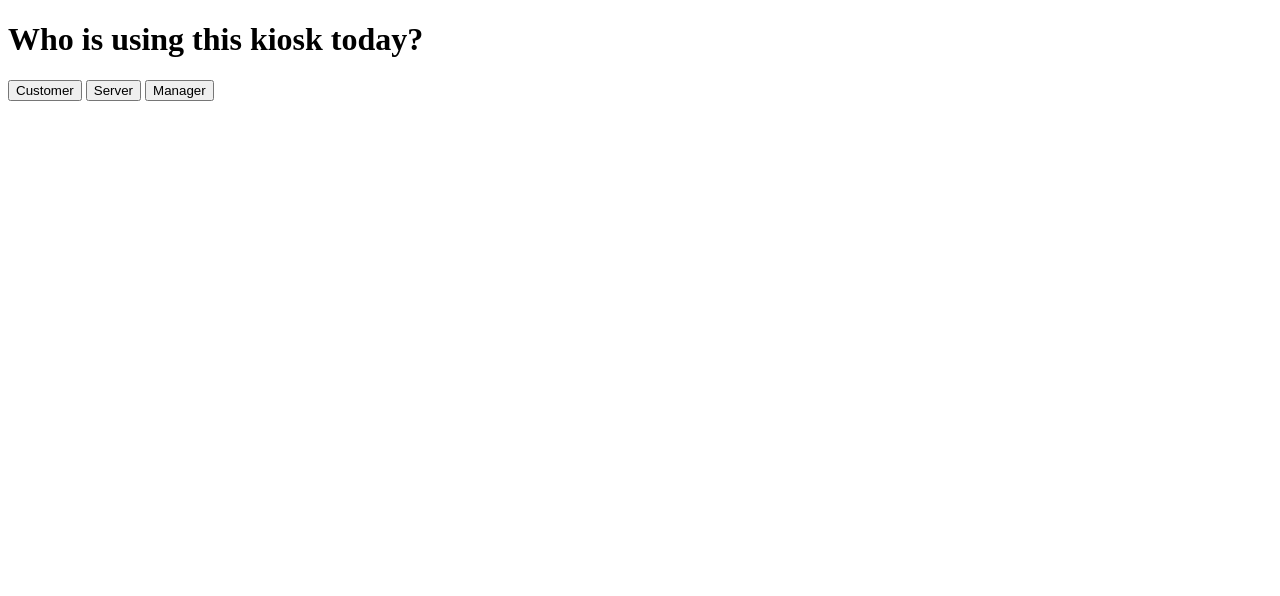
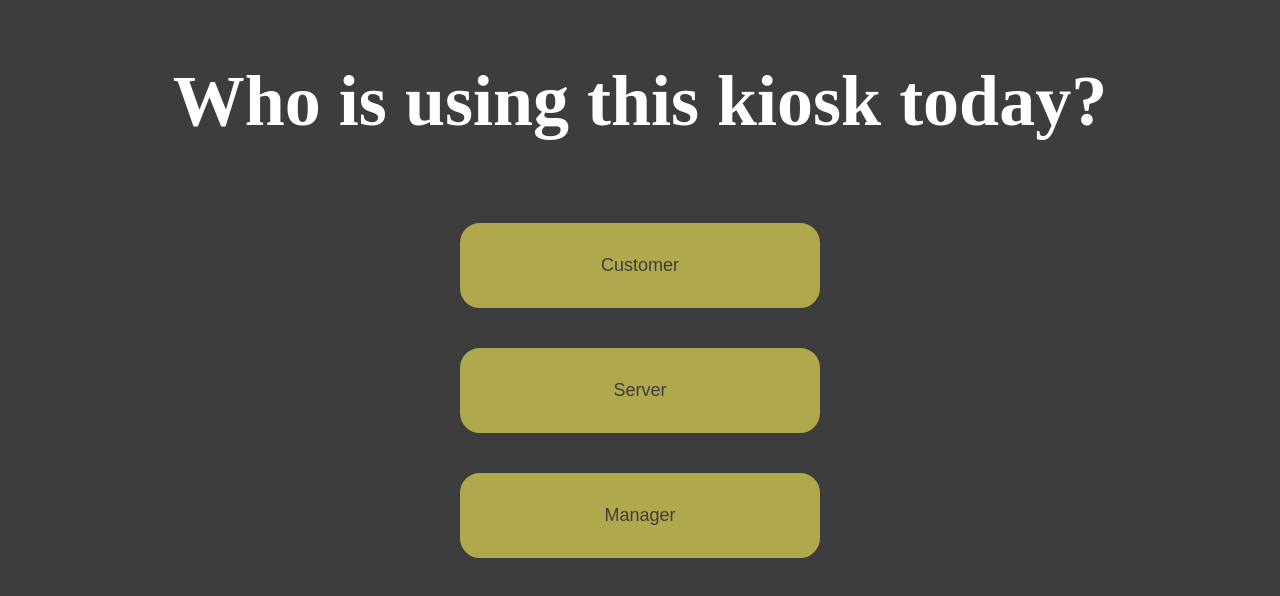
Before and after one commit to CSCE315-F22-Taele/Team-13-Project_3, a website: page public/html/other/UserSelector.html in a window 1280 px wide. Drawn offline with Linux system fonts and the light colour scheme.

Commit message:
Other styling files

```diff
--- a/public/html/other/UserSelector.html
+++ b/public/html/other/UserSelector.html
@@ -11,9 +11,10 @@
 </head>
 <body>
     <script src='../../js/other/UserSelector.js'></script>
-    <h1>Who is using this kiosk today?</h1>
-    <button type="button" id="button-customer" onclick="updateUserRole(this.value)" value="customer">Customer</button>
-    <button type="button" id="button-server" onclick="updateUserRole(this.value)" value="server">Server</button>
-    <button type="button" id="button-manager" onclick="updateUserRole(this.value)" value="manager">Manager</button>
+    <h2>Who is using this kiosk today?</h2>
+    <button class="button" id="button-customer" onclick="updateUserRole(this.value)" value="customer">Customer</button>
+    <button class="button" id="button-server" onclick="updateUserRole(this.value)" value="server">Server</button>
+    <button class="button" id="button-manager" onclick="updateUserRole(this.value)" value="manager">Manager</button>
+    <link rel="stylesheet" type="text/css" href="allButToppings.css" id="page_style"/>
 </body>
 </html>
--- /dev/null
+++ b/public/html/other/allButToppings.css
@@ -0,0 +1,23 @@
+body {
+    background-color: rgb(61, 61, 61);
+    text-align: center;
+    font-size: 300%;
+    color:white;
+
+}
+
+.button {
+    width: 400px;
+    margin:auto;
+    background-color: #afa84c;
+    border: 20px solid rgb(61, 61, 61);
+    border-radius: 40px;
+    color: rgb(61, 61, 61);
+    padding: 32px 32px;
+    text-align: center;
+    text-decoration: none;
+    display: inline-block;
+    font-size: 18px;
+    cursor: pointer;
+    display: block;
+}
```
